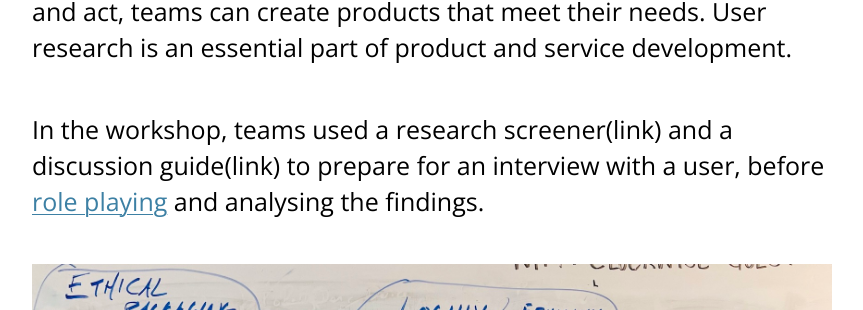
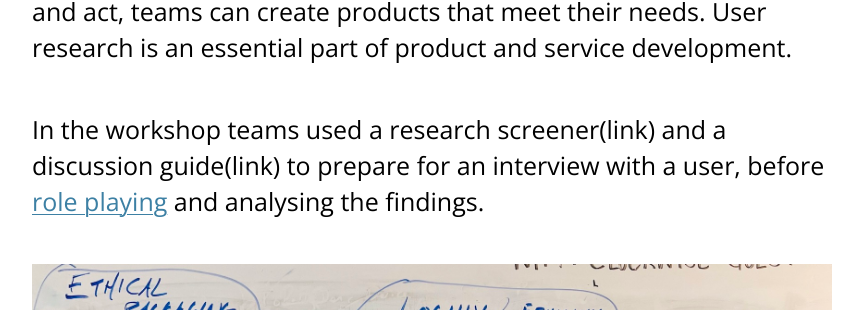
Before and after one commit to learnbymakingwales/learnbymakingwales.github.io, a Jekyll site: the page built from en/resource/design-challenge.md, in a window 1280 px wide and 900 px high, scrolled down 4432 px. Shown: the part 148-458 px from the top of the window, without its empty margins (208-1071 px from the left). Built offline with Jekyll 4.4.1, drawn with Linux system fonts in a browser that asks for light colours; some of the changed text lies outside the part shown.

Commit message:
minor copy amends

```diff
--- a/en/resource/design-challenge.md
+++ b/en/resource/design-challenge.md
@@ -46,9 +46,9 @@ In order to design better products and services you need to understand people an
 
 
 ### User reasearch simulation
-By researching the needs of users and understanding how they feel and act, teams can create products that meet their needs.  User research is an essential part of product and service development.
+By researching the needs of users and understanding how they feel and act, teams can create products that meet their needs. User research is an essential part of product and service development.
 
-In the workshop, teams used a research screener(link) and a discussion guide(link) to prepare for an interview with a user, before [role playing](https://docs.google.com/document/d/1cLeTz5Isw92DB7RiYZ-jpR2DMSJc4KMkSptn4KVHT8I/edit?usp=sharing) and analysing the findings.
+In the workshop teams used a research screener(link) and a discussion guide(link) to prepare for an interview with a user, before [role playing](https://docs.google.com/document/d/1cLeTz5Isw92DB7RiYZ-jpR2DMSJc4KMkSptn4KVHT8I/edit?usp=sharing) and analysing the findings.
 
 ![our research findings learned that ethical packaging and sourcing and conveience we're important to their target users.](/assets/images/research-findings.jpeg)
 
@@ -60,7 +60,7 @@ In the workshop, teams used a research screener(link) and a discussion guide(lin
 
 ### Mapping the (food truck) service
 
-The menu is a product, that exists in a wider-service.  A [service blueprint](https://learnbymaking.wales/en/resource/a-basic-service-blueprint-template.png) allows teams to understand the interactions between the front-stage (i.e. what users see) and the back-stage of a service (i.e. what staff and organisations do behind the scene and all the things that support that).  By doing this teams are able to uncover ways to improve a service.
+The menu is a product that exists in a wider-service.  A [service blueprint](https://learnbymaking.wales/en/resource/a-basic-service-blueprint-template.png) allows teams to understand the interactions between the front-stage (i.e. what users see) and the back-stage of a service (i.e. what staff and organisations do behind the scene and all the things that support that).  By doing this teams are able to uncover ways to improve a service.
 
 ![Mapping buying a burioto from a food truck](/assets/images/mapping-a-service.png)
 
```
